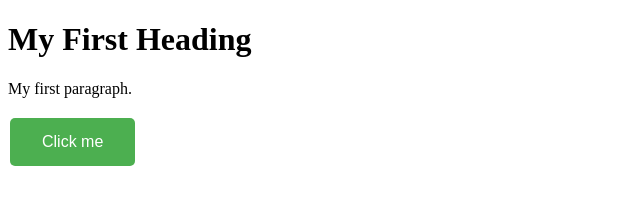
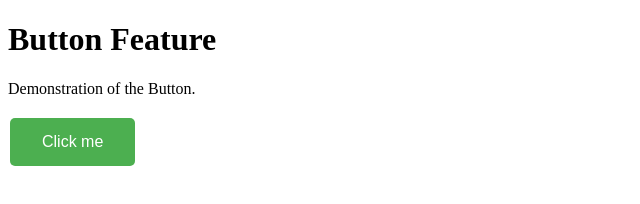
Before and after one commit to soumyasethi562/my_git, a plain HTML site: page index.html in a window 1280 px wide. Shown: the whole page, without its empty margins (0-640 px from the left). Drawn offline with Linux system fonts and the light colour scheme.

Commit message:
Changing the paragraph and heading:

```diff
--- a/index.html
+++ b/index.html
@@ -22,8 +22,8 @@
 </head>
 <body>
 
-<h1>My First Heading</h1>
-<p>My first paragraph.</p>
+<h1>Button Feature</h1>
+<p>Demonstration of the Button.</p>
 
     <button class="myButton" onclick="myFunction()">Click me</button>
 
```
